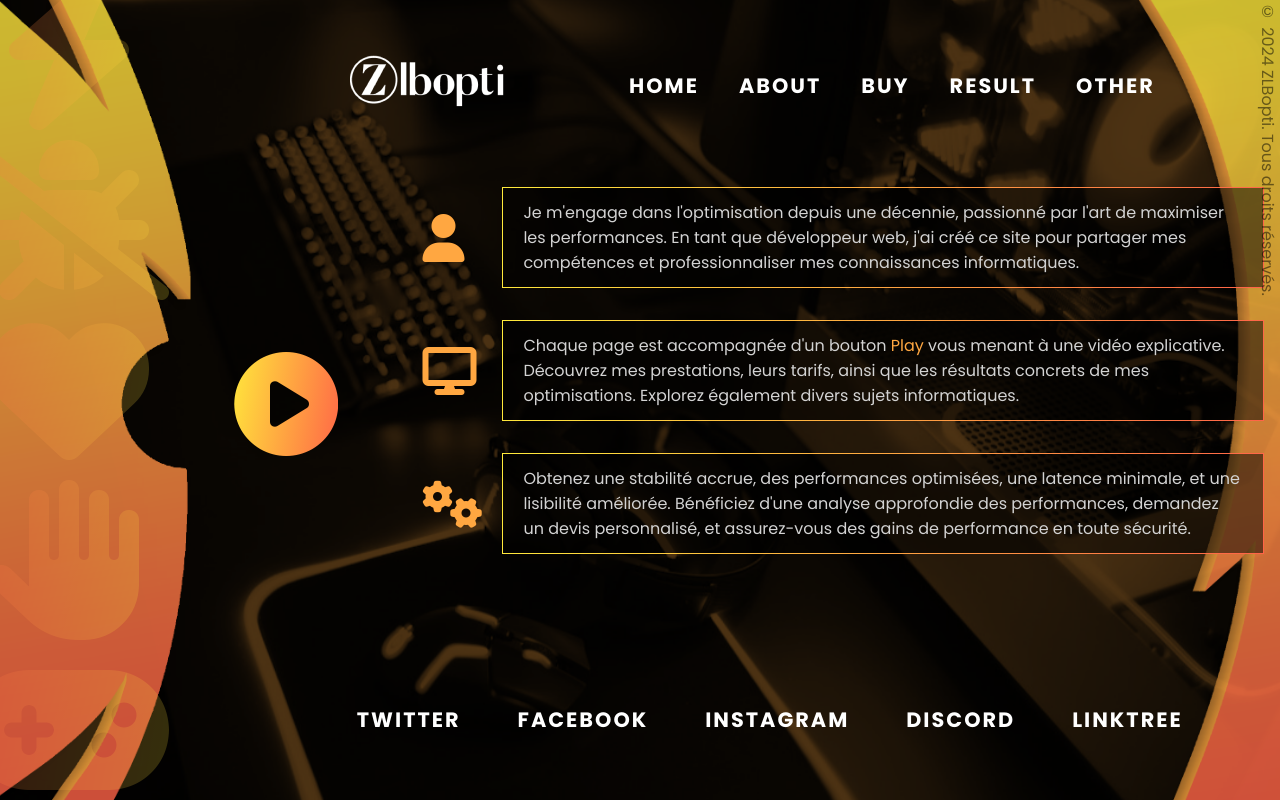
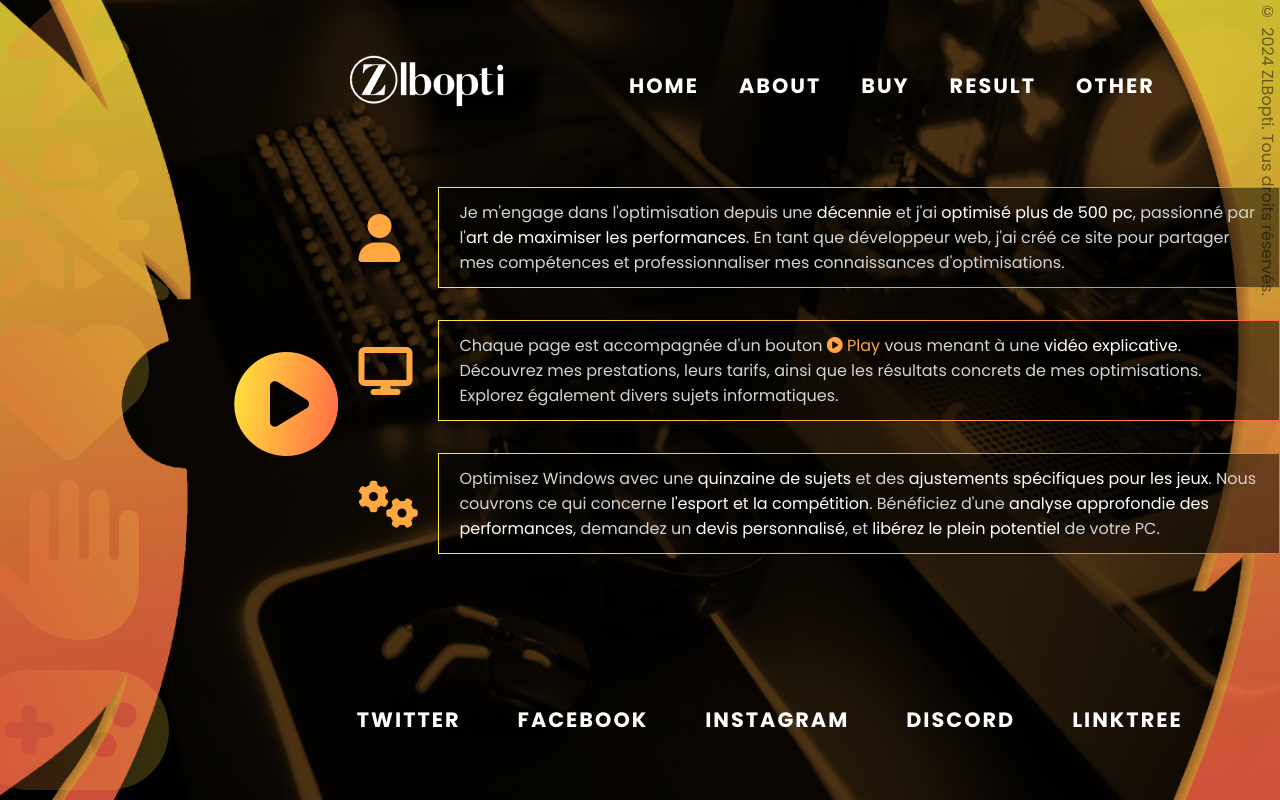
Before and after one commit to pcmlbm01/zlb-opti, a React (Create React App) app: page /about in a window 1280 px wide. Built offline with nearby package versions, Linux system fonts and the light colour scheme; a web font is replaced by a local one.

Commit message:
v0.11 - initialisation

```diff
--- a/src/pages/about/About.js
+++ b/src/pages/about/About.js
@@ -46,21 +46,21 @@ const About = () => {
             <h2 className='displayNone'>Personnel</h2>
             <i class="fa-solid fa-user"></i>
             <div className='listContent'>
-              <p>Je m'engage dans l'optimisation depuis une décennie, passionné par l'art de maximiser les performances. En tant que développeur web, j'ai créé ce site pour partager mes compétences et professionnaliser mes connaissances informatiques.</p>
+              <p>Je m'engage dans l'optimisation depuis une <span>décennie</span> et j'ai <span>optimisé plus de 500 pc</span>, passionné par l'<span>art de maximiser les performances</span>. En tant que développeur web, j'ai créé ce site pour partager mes compétences et professionnaliser mes connaissances d'optimisations.</p>
             </div>
           </div>
           <div class="list">
             <h2 className='displayNone'>SiteWeb</h2>
             <i class="fa-solid fa-display"></i>
             <div className='listContent'>
-              <p>Chaque page est accompagnée d'un bouton <bold>Play</bold> vous menant à une vidéo explicative. Découvrez mes prestations, leurs tarifs, ainsi que les résultats concrets de mes optimisations. Explorez également divers sujets informatiques.</p>
+              <p>Chaque page est accompagnée d'un bouton <i className="fa-solid fa-circle-play"></i> <bold>Play</bold> vous menant à une <span>vidéo explicative</span>. Découvrez mes prestations, leurs tarifs, ainsi que les résultats concrets de mes optimisations. Explorez également divers sujets informatiques.</p>
             </div>
           </div>
           <div class="list">
             <h2 className='displayNone'>Optimisation</h2>
             <i class="fa-solid fa-gears"></i>
             <div className='listContent'>
-              <p>Obtenez une stabilité accrue, des performances optimisées, une latence minimale, et une lisibilité améliorée. Bénéficiez d'une analyse approfondie des performances, demandez un devis personnalisé, et assurez-vous des gains de performance en toute sécurité.</p>
+              <p>Optimisez Windows avec une <span>quinzaine de sujets</span> et des <span>ajustements spécifiques pour les jeux</span>. Nous couvrons ce qui concerne <span>l'esport et la compétition</span>. Bénéficiez d'une <span>analyse approfondie des performances</span>, demandez un <span>devis personnalisé</span>, et <span>libérez le plein potentiel</span> de votre PC.</p>
             </div>
           </div>
         </div>
--- a/src/pages/about/About.scss
+++ b/src/pages/about/About.scss
@@ -38,7 +38,7 @@
 
 
 .background-images-about .lists p {
-    width: 720px;
+    width: 800px;
     margin-left: 20px;
     padding: 12px 20px;
     font-size: 16px;
@@ -77,3 +77,9 @@
     font-size: 3em;
     width: 60px;
 }
+
+
+.background-images-about .listContent i {
+    font-size: 1em;
+    width: auto;
+}
--- a/src/pages/home/Home.js
+++ b/src/pages/home/Home.js
@@ -42,7 +42,7 @@ const Home = () => {
 
       <div className='rightContent'>
         <div>
-          <h1>Optimisation Esport Ready</h1>
+          <h1>Optimisation <em>Esport Ready</em></h1>
         </div>
         <div className='cta-container'>
           <button className='cta-button' onClick={() => window.location.href='/buy'}>
--- a/src/pages/home/Home.scss
+++ b/src/pages/home/Home.scss
@@ -138,3 +138,7 @@
     background-clip: text;
     color: transparent;
 }
+
+.background-images-home .rightContent {
+    left: 33%;
+}
--- a/src/pages/zlbindex/ZlbIndex.scss
+++ b/src/pages/zlbindex/ZlbIndex.scss
@@ -84,7 +84,7 @@
 
 .rightContent {
   position: relative;
-  left: 33%;
+  left: 28%;
 }
 
 .rightContent .lists ul{
@@ -105,6 +105,13 @@
   margin: 0;
   margin-top: 20px;
 }
+.rightContent em {
+  font-weight: 600;
+  letter-spacing: 1px;
+  color: #FFFFFF;
+  background: #232323;
+  text-shadow: 0 0 3px #FFF, 0 0 6px #FFF;
+}
 
 .rightContent button {
   width: 15%;
```
